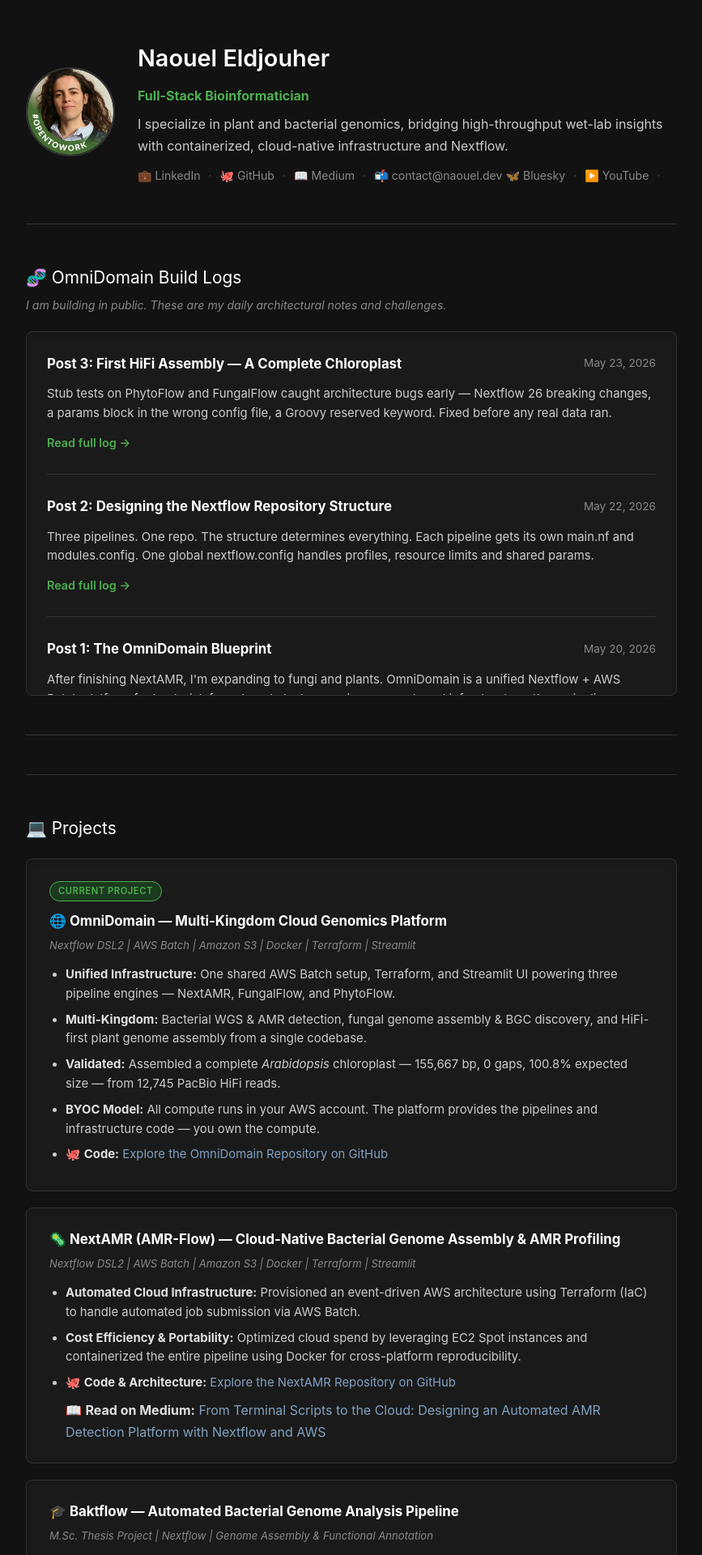
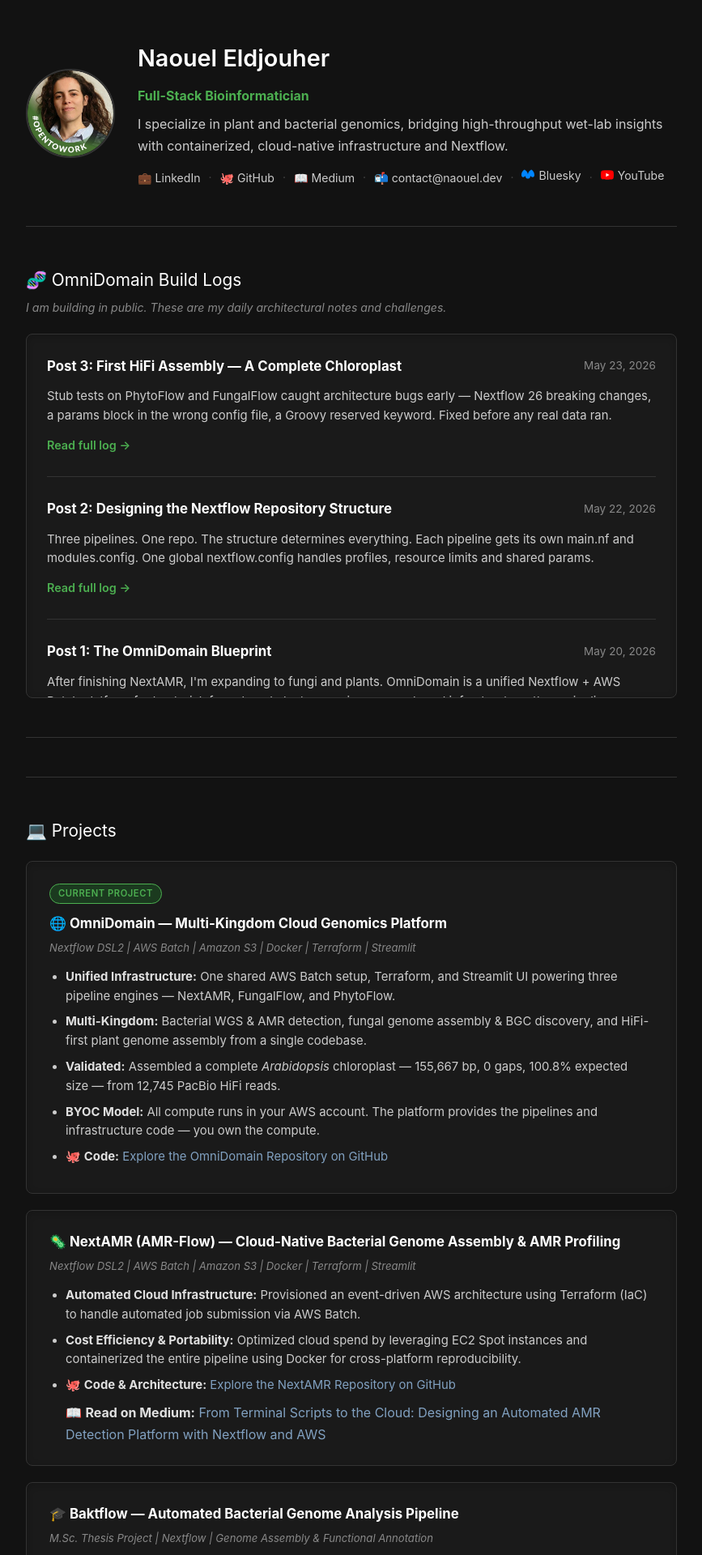
Before and after one commit to NaouelEldjouher/NaouelEldjouher.github.io, a Jekyll site: the page built from index.html, in a window 1280 px wide. Shown: the top 1920 px of the page at 81% size, without its empty margins (206-1073 px from the left). Built offline with Jekyll 4.4.1, drawn with Linux system fonts in a browser that asks for light colours.

Commit message:
Update index.html

```diff
--- a/index.html
+++ b/index.html
@@ -31,7 +31,7 @@
     .section-title { color: #ffffff; font-size: 1.3em; margin-bottom: 4px; }
     .section-sub { color: #888; font-size: 0.88em; margin-bottom: 20px; font-style: italic; }
     .contact-line { font-size: 0.88em; color: #888; margin-top: 10px; }
-    .contact-line a { color: #888; }
+    .contact-line a { color: #cccccc; }
     .contact-line a:hover { color: #e0e0e0; text-decoration: none; }
     .contact-sep { margin: 0 6px; color: #444; }
     .email-protect span { display: none; }
@@ -129,10 +129,21 @@
   <a href="https://medium.com/@NaouelEldjouher" target="_blank">📖 Medium</a>
   <span class="contact-sep">·</span>
   <a href="#protected" id="email-link" class="email-protect">📬 contact<span>-remove-bot-</span>@naouel.dev</a>
-       <a href="https://bsky.app/profile/naoueleldjouher.bsky.social" target="_blank">🦋 Bluesky</a>
   <span class="contact-sep">·</span>
-      <a href="https://www.youtube.com/channel/UCsSGVbimk7ax35SXBI8gG4Q" target="_blank">▶️ YouTube</a>
+  <a href="https://bsky.app/profile/naoueleldjouher.bsky.social" target="_blank" style="display:inline-flex; align-items:center; gap:5px;">
+    <svg width="16" height="16" viewBox="0 0 360 320" fill="none" xmlns="http://www.w3.org/2000/svg">
+      <path d="M180 142c-16-95-96-130-96-130S0 56 0 160c0 40 20 60 44 60 40 0 68-40 68-40s-8 80 68 80 68-80 68-80 28 40 68 40c24 0 44-20 44-60 0-104-84-148-84-148S196 47 180 142z" fill="#0085ff"/>
+    </svg>
+    Bluesky
+  </a>
   <span class="contact-sep">·</span>
+  <a href="https://www.youtube.com/channel/UCsSGVbimk7ax35SXBI8gG4Q" target="_blank" style="display:inline-flex; align-items:center; gap:5px;">
+    <svg width="16" height="16" viewBox="0 0 24 24" xmlns="http://www.w3.org/2000/svg">
+      <path d="M23.5 6.2a3 3 0 0 0-2.1-2.1C19.5 3.5 12 3.5 12 3.5s-7.5 0-9.4.6A3 3 0 0 0 .5 6.2 31 31 0 0 0 0 12a31 31 0 0 0 .5 5.8 3 3 0 0 0 2.1 2.1c1.9.6 9.4.6 9.4.6s7.5 0 9.4-.6a3 3 0 0 0 2.1-2.1A31 31 0 0 0 24 12a31 31 0 0 0-.5-5.8z" fill="#FF0000"/>
+      <path d="M9.7 15.5l6.3-3.5-6.3-3.5v7z" fill="#ffffff"/>
+    </svg>
+    YouTube
+  </a>
 </div>
   </div>
 </div>
```
Lines whose indentation alone changed are shown as unchanged.
